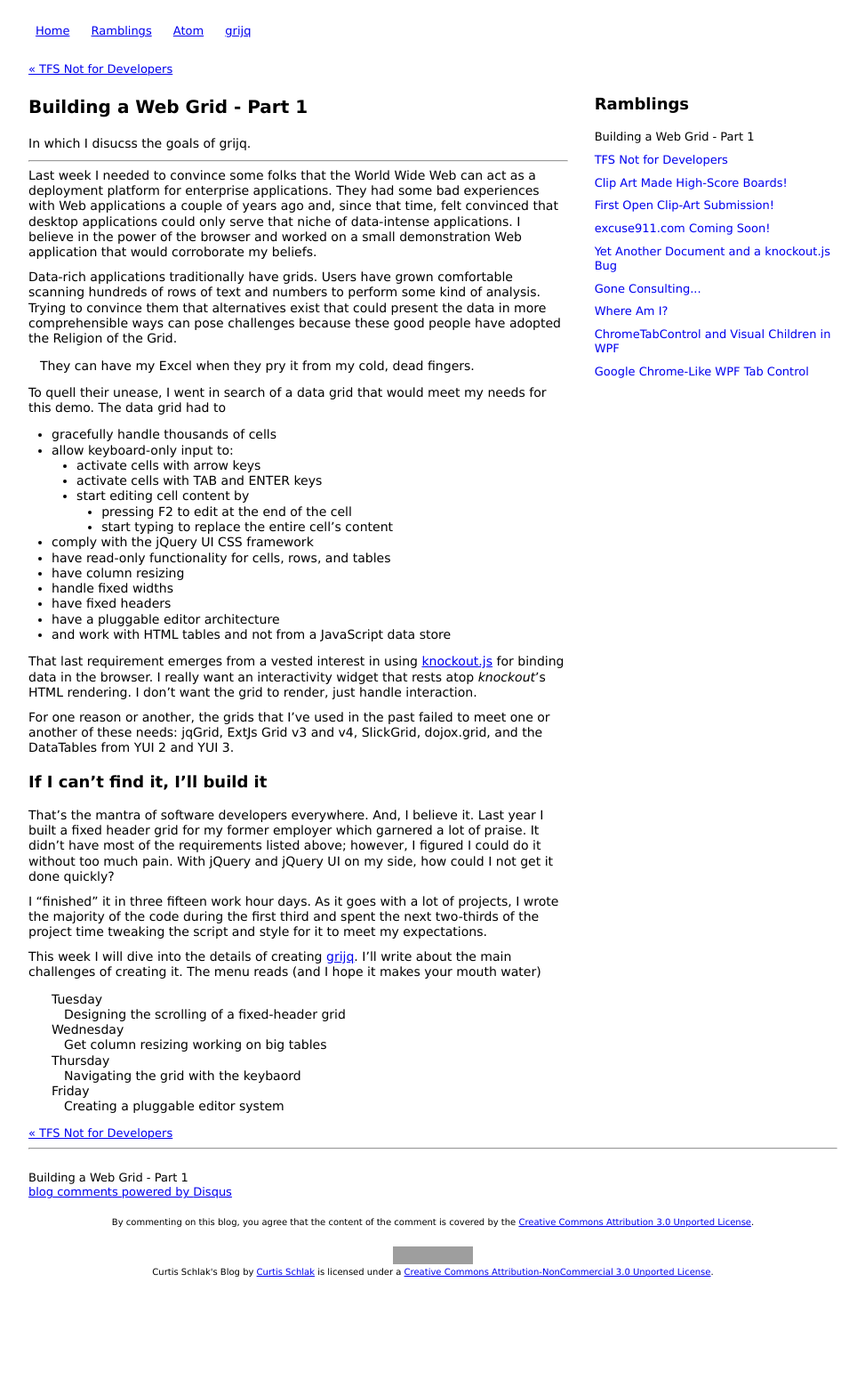
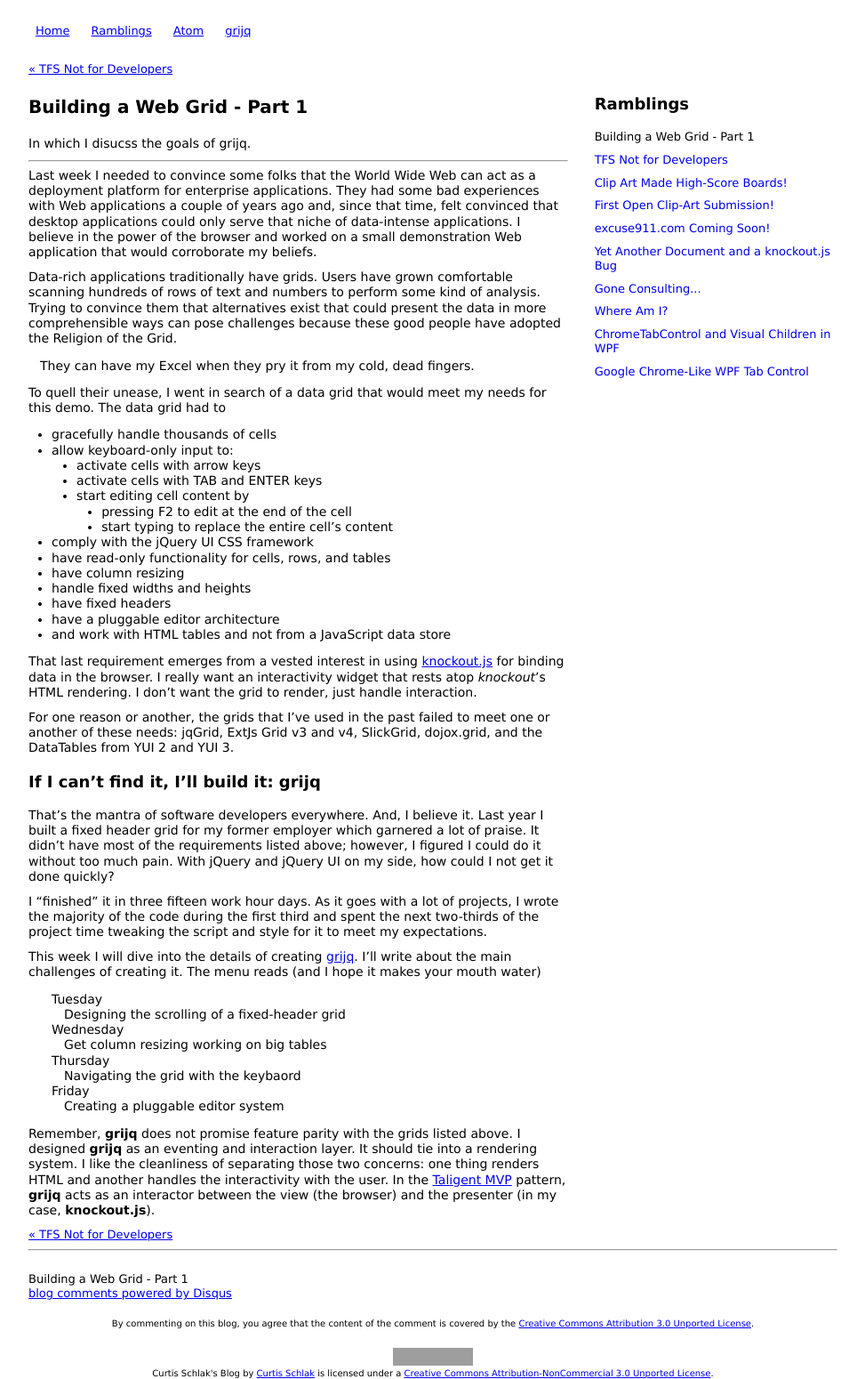
Before and after one commit to roberts-sandbox/test-realist, a Jekyll site: the page built from _posts/2012-06-18-building-a-web-grid-1.md, in a window 1280 px wide. Shown: the whole page at 89% size, without its empty margins (153-1126 px from the left). Built offline with Jekyll 4.4.1, drawn with Linux system fonts in a browser that asks for light colours; before the commit the page ends 1436 px from its top, so only the background shows below that; grey boxes are pictures that could not be loaded.

Commit message:
Some change to the first entry that I don't remember making but trust git in knowing.

```diff
--- a/_posts/2012-06-18-building-a-web-grid-1.md
+++ b/_posts/2012-06-18-building-a-web-grid-1.md
@@ -41,7 +41,7 @@ needs for this demo. The data grid had to
 * comply with the jQuery UI CSS framework
 * have read-only functionality for cells, rows, and tables
 * have column resizing
-* handle fixed widths
+* handle fixed widths and heights
 * have fixed headers
 * have a pluggable editor architecture
 * and work with HTML tables and not from a JavaScript data store
@@ -56,7 +56,7 @@ For one reason or another, the grids that I've used in the past failed to meet
 one or another of these needs: jqGrid, ExtJs Grid v3 and v4, SlickGrid,
 dojox.grid, and the DataTables from YUI 2 and YUI 3.
 
-## If I can't find it, I'll build it
+## If I can't find it, I'll build it: grijq
 
 That's the mantra of software developers everywhere. And, I believe it. Last
 year I built a fixed header grid for my former employer which garnered a lot
@@ -84,3 +84,12 @@ Thursday
 
 Friday
 : Creating a pluggable editor system
+
+Remember, **grijq** does not promise feature parity with the grids listed
+above. I designed **grijq** as an eventing and interaction layer. It should
+tie into a rendering system. I like the cleanliness of separating those two
+concerns: one thing renders HTML and another handles the interactivity with
+the user. In the
+[Taligent MVP](http://www.wildcrest.com/Potel/Portfolio/mvp.pdf) pattern,
+**grijq** acts as an interactor between the view (the browser) and the
+presenter (in my case, **knockout.js**).
```
